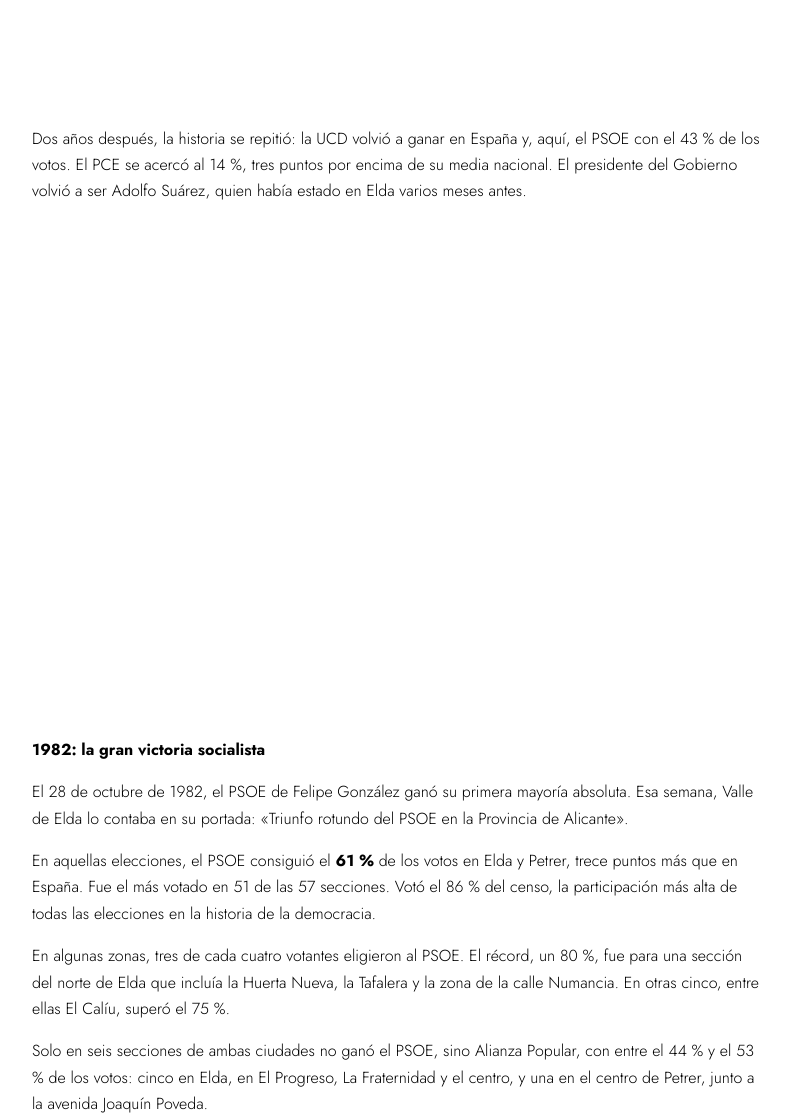
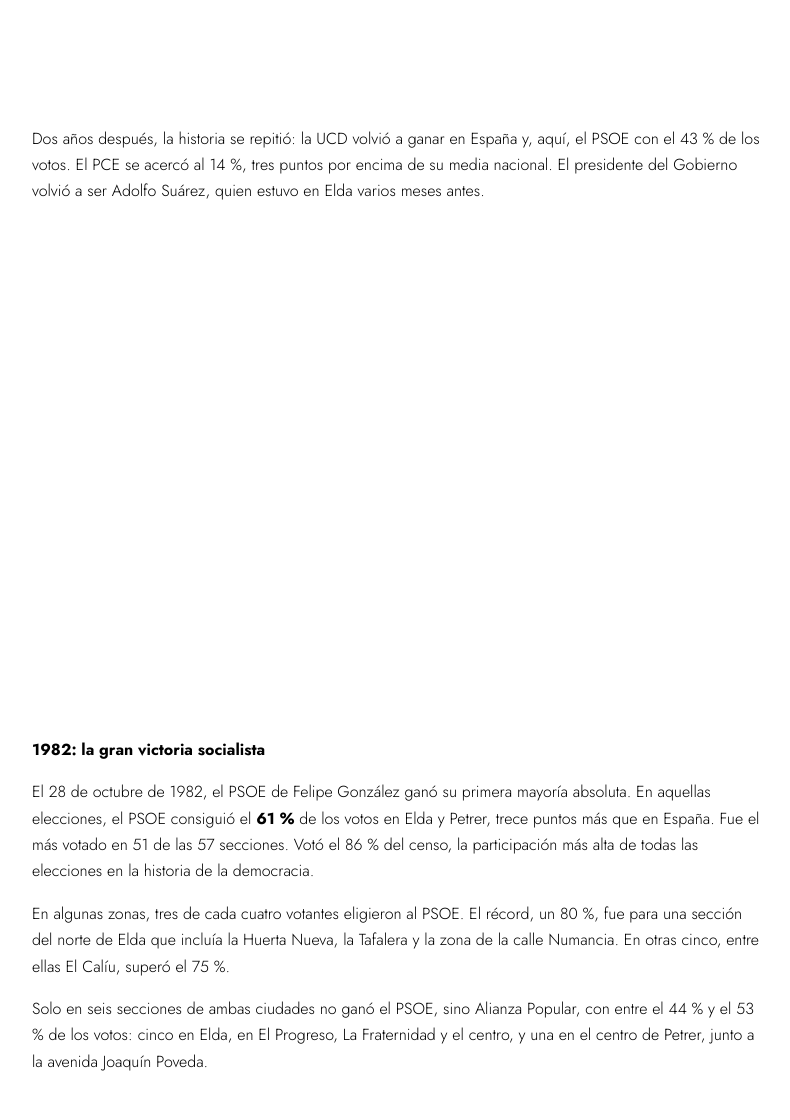
Before and after one commit to borja-quiles-moran/elecciones-elda-petrer, a plain HTML site: page noticia_final.html in a window 1280 px wide. Shown: the part 1620-2740 px from the top of the page, without its empty margins (244-1034 px from the left). Drawn offline with Linux system fonts and the light colour scheme; grey boxes are pictures that could not be loaded.

Commit message:
Cambios de texto de Borja: fuera la portada de 1982 y Vivir en Elda; «quien estuvo en Elda»
Co-Authored-By: Claude Opus 5.5 <noreply@anthropic.com>
Claude-Session: https://claude.ai/code/session_01BGcteJPgLDhWooeFSJD87w

```diff
--- a/noticia_final.html
+++ b/noticia_final.html
@@ -99,15 +99,13 @@ body.solo #art{display:none}
 
 <p><iframe src="https://borja-quiles-moran.github.io/elecciones-elda-petrer/grafico_1977.html" title="Gráfico: elecciones generales de 1977 en Elda, Petrer y España" width="100%" height="500" loading="lazy" scrolling="no" style="display: block; width: 100%; height: 500px !important; border: 0;"></iframe></p>
 
-<p>Dos años después, la historia se repitió: la UCD volvió a ganar en España y, aquí, el PSOE con el 43 % de los votos. El PCE se acercó al 14 %, tres puntos por encima de su media nacional. El presidente del Gobierno volvió a ser Adolfo Suárez, quien había estado en Elda varios meses antes.</p>
+<p>Dos años después, la historia se repitió: la UCD volvió a ganar en España y, aquí, el PSOE con el 43 % de los votos. El PCE se acercó al 14 %, tres puntos por encima de su media nacional. El presidente del Gobierno volvió a ser Adolfo Suárez, quien estuvo en Elda varios meses antes.</p>
 
 <p><iframe src="https://borja-quiles-moran.github.io/elecciones-elda-petrer/grafico_1979.html" title="Gráfico: elecciones generales de 1979 en Elda, Petrer y España" width="100%" height="500" loading="lazy" scrolling="no" style="display: block; width: 100%; height: 500px !important; border: 0;"></iframe></p>
 
 <p><strong>1982: la gran victoria socialista</strong></p>
 
-<p>El 28 de octubre de 1982, el PSOE de Felipe González ganó su primera mayoría absoluta. Esa semana, Valle de Elda lo contaba en su portada: «Triunfo rotundo del PSOE en la Provincia de Alicante».</p>
-
-<p>En aquellas elecciones, el PSOE consiguió el <strong>61 %</strong> de los votos en Elda y Petrer, trece puntos más que en España. Fue el más votado en 51 de las 57 secciones. Votó el 86 % del censo, la participación más alta de todas las elecciones en la historia de la democracia.</p>
+<p>El 28 de octubre de 1982, el PSOE de Felipe González ganó su primera mayoría absoluta. En aquellas elecciones, el PSOE consiguió el <strong>61 %</strong> de los votos en Elda y Petrer, trece puntos más que en España. Fue el más votado en 51 de las 57 secciones. Votó el 86 % del censo, la participación más alta de todas las elecciones en la historia de la democracia.</p>
 
 <p>En algunas zonas, tres de cada cuatro votantes eligieron al PSOE. El récord, un 80 %, fue para una sección del norte de Elda que incluía la Huerta Nueva, la Tafalera y la zona de la calle Numancia. En otras cinco, entre ellas El Calíu, superó el 75 %.</p>
 
@@ -118,8 +116,6 @@ body.solo #art{display:none}
 <p>La hegemonía socialista aguantó varias elecciones más. En 1986, el PSOE sacó el 54 % de los votos y ganó en 49 secciones. La novedad fue el CDS de Suárez, que superó el 10 %. La ligera bajada del PSOE marcó el inicio de un cambio de tendencia.</p>
 
 <p>En la década de los noventa, España giró hacia la derecha. Y en Elda el cambio llegó antes que en el resto del país. En 1993, Felipe González ganó sus cuartas elecciones, pero en Elda el partido más votado ya fue el PP de Aznar: 44 % frente al 38 % del PSOE. Petrer siguió siendo socialista (42 % frente a 38 %). El mapa quedó dividido: 29 secciones para el PP y 28 para el PSOE.</p>
-
-<p>El semanario Vivir en Elda lo resumió así: «El PSOE se mantuvo, el PP dobló sus votos, el CDS se derrumbó e IU subió ligeramente». El PP pasó de 10.305 votos en 1989 a 20.776 en 1993 en el conjunto de las dos ciudades.</p>
 
 <p>En 1996, José María Aznar ganó sus primeras elecciones generales por apenas un punto en España. En Elda el PP repitió victoria (44 % frente a 41 %). Petrer, en cambio, siguió siendo socialista (44 % frente a 38 %).</p>
 
```
Also changed, not shown: articulo_joomla_final.html (+2 -6 lines).
